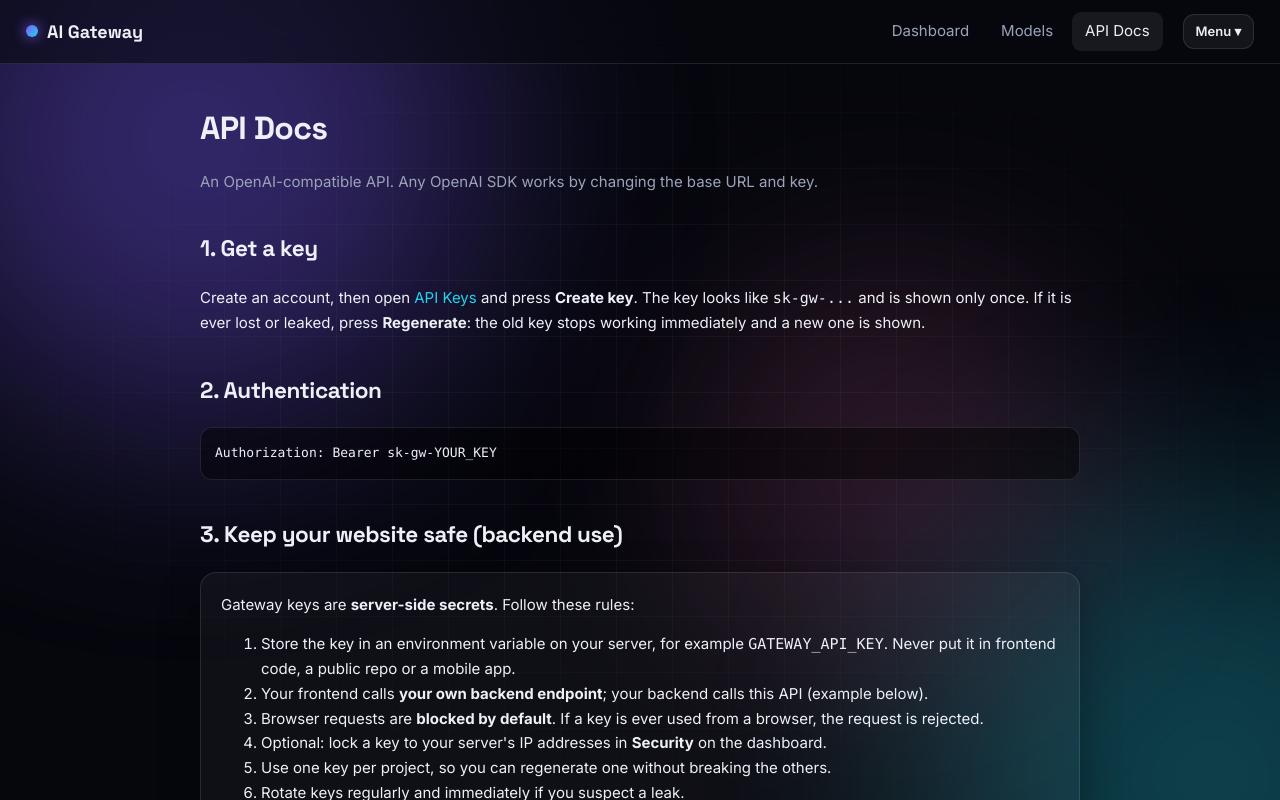
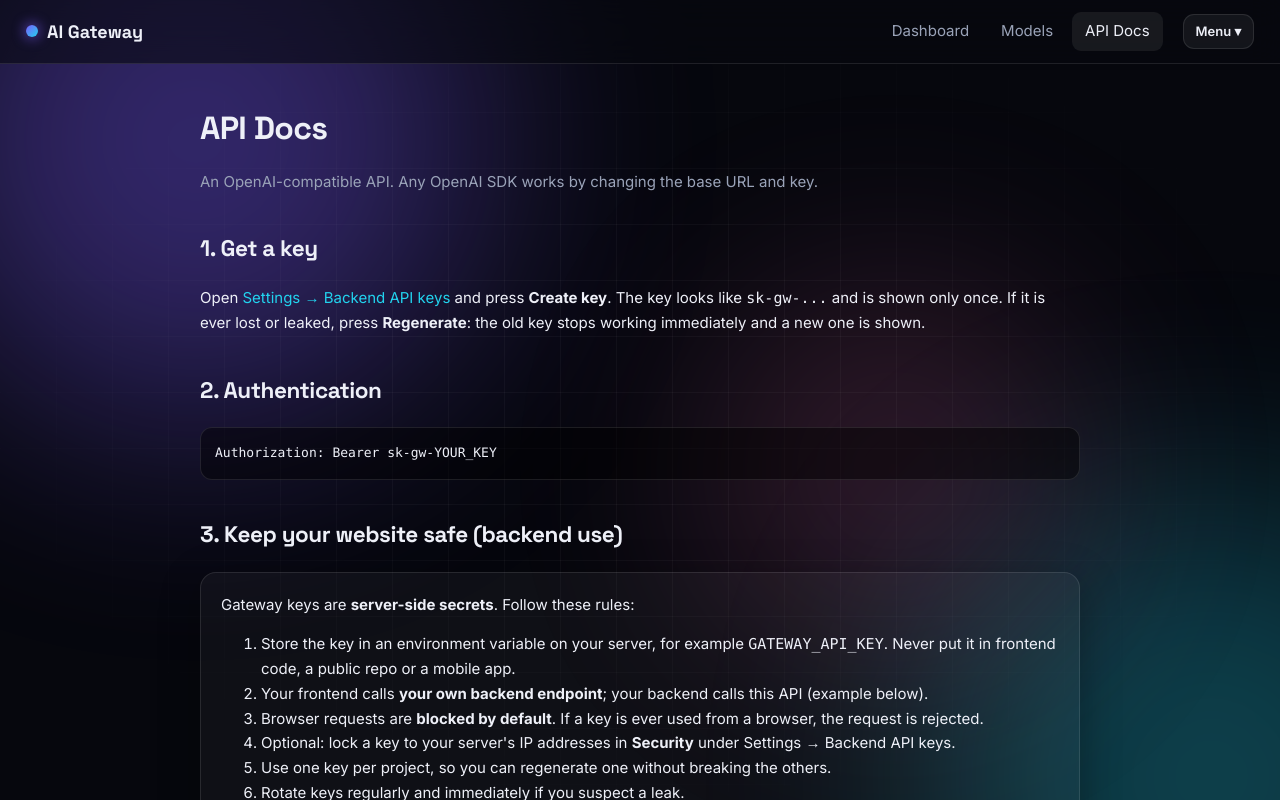
Before and after one commit to kumarsumit68439-code/ai-gateway-hub, a Next.js app: page /docs in a window 1280 px wide. Shown: the top 800 px of the page. Built offline with nearby package versions, Linux system fonts and the light colour scheme.

Commit message:
Docs: point key creation to Settings

```diff
--- a/app/docs/page.js
+++ b/app/docs/page.js
@@ -2,7 +2,7 @@ import Link from 'next/link';
 import { headers } from 'next/headers';
 
 export const dynamic = 'force-dynamic';
-export const metadata = { title: 'API Docs | AI Gateway Hub' };
+export const metadata = { title: 'API Docs | AI Gateway' };
 
 export default function Docs() {
   const host = headers().get('host') || 'YOUR-DOMAIN';
@@ -66,7 +66,7 @@ export async function POST(req) {
       <p className="mute">An OpenAI-compatible API. Any OpenAI SDK works by changing the base URL and key.</p>
 
       <h2>1. Get a key</h2>
-      <p>Create an account, then open <Link href="/dashboard">API Keys</Link> and press <b>Create key</b>. The key looks like <code>sk-gw-...</code> and is shown only once. If it is ever lost or leaked, press <b>Regenerate</b>: the old key stops working immediately and a new one is shown.</p>
+      <p>Open <Link href="/settings#keys">Settings &rarr; Backend API keys</Link> and press <b>Create key</b>. The key looks like <code>sk-gw-...</code> and is shown only once. If it is ever lost or leaked, press <b>Regenerate</b>: the old key stops working immediately and a new one is shown.</p>
 
       <h2>2. Authentication</h2>
       <pre><code>Authorization: Bearer sk-gw-YOUR_KEY</code></pre>
@@ -78,7 +78,7 @@ export async function POST(req) {
           <li>Store the key in an environment variable on your server, for example <code>GATEWAY_API_KEY</code>. Never put it in frontend code, a public repo or a mobile app.</li>
           <li>Your frontend calls <b>your own backend endpoint</b>; your backend calls this API (example below).</li>
           <li>Browser requests are <b>blocked by default</b>. If a key is ever used from a browser, the request is rejected.</li>
-          <li>Optional: lock a key to your server&apos;s IP addresses in <b>Security</b> on the dashboard.</li>
+          <li>Optional: lock a key to your server&apos;s IP addresses in <b>Security</b> under Settings &rarr; Backend API keys.</li>
           <li>Use one key per project, so you can regenerate one without breaking the others.</li>
           <li>Rotate keys regularly and immediately if you suspect a leak.</li>
         </ol>
```
